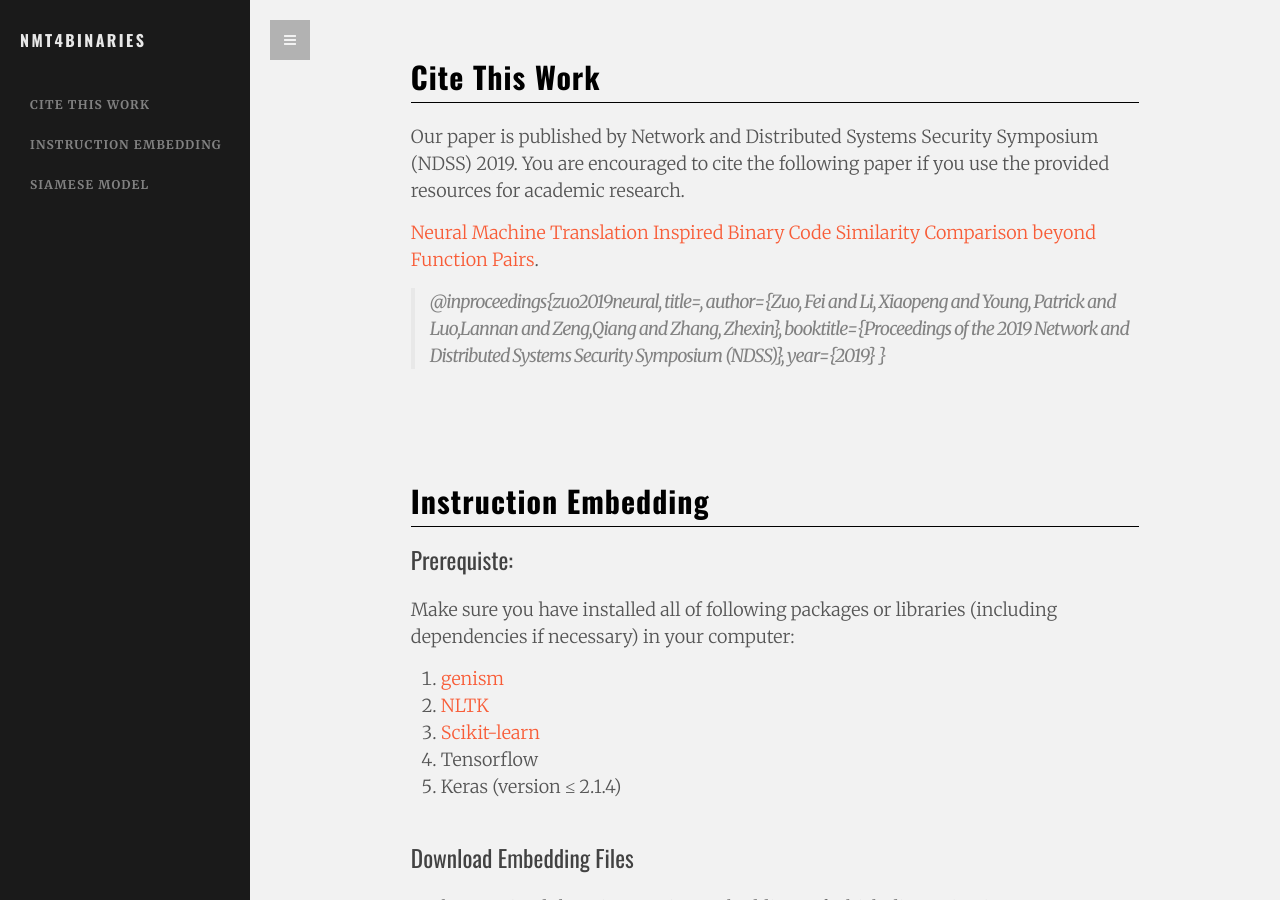
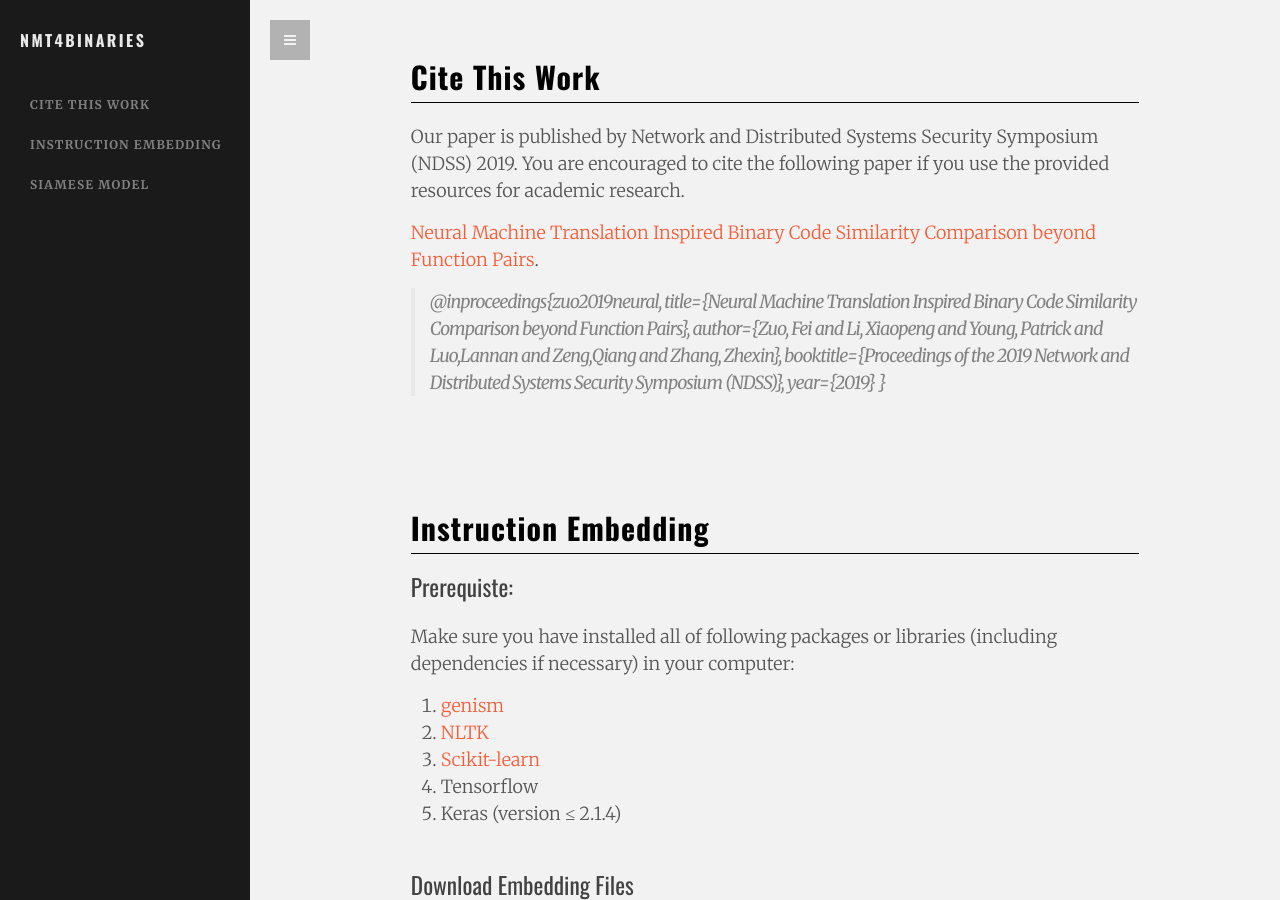
Before and after one commit to nmt4binaries/nmt4binaries.github.io, a Jekyll site: the page built from index.html, in a window 1280 px wide and 900 px high. Built offline with Jekyll 4.4.1, drawn with Linux system fonts in a browser that asks for light colours.

Commit message:
Update index.html

```diff
--- a/index.html
+++ b/index.html
@@ -34,7 +34,7 @@ sections:
       <blockquote>
       @inproceedings{zuo2019neural,
 
-      title={{Neural Machine Translation Inspired Binary Code Similarity Comparison beyond Function Pairs}},
+      title={Neural Machine Translation Inspired Binary Code Similarity Comparison beyond Function Pairs},
 
       author={Zuo, Fei and Li, Xiaopeng and Young, Patrick and Luo,Lannan and Zeng,Qiang and Zhang, Zhexin},
 
```
